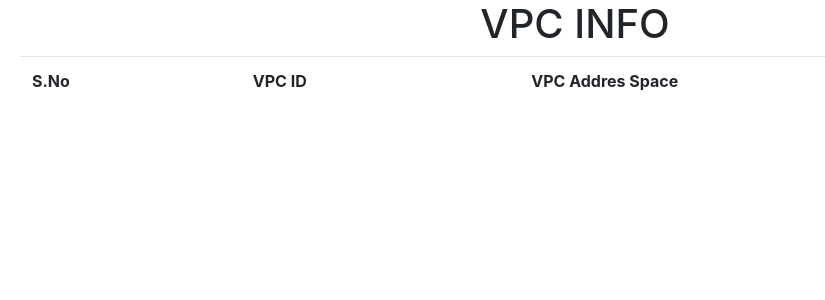
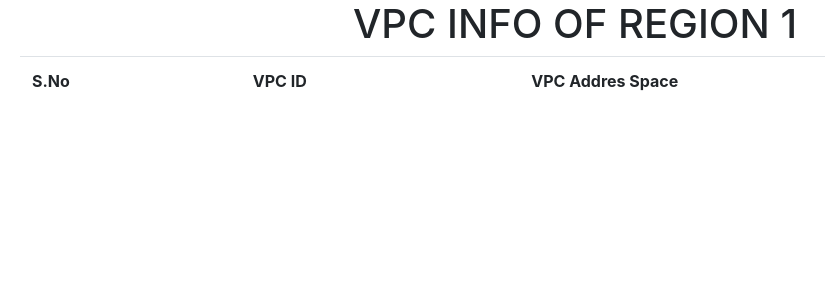
Before and after one commit to SreeVeerDevOps/python-fastapi-docker-public, a FastAPI app: page /vpcs/1 in a window 1280 px wide. Shown: the top 300 px of the page, without its empty margins (65-890 px from the left). Run offline with FastAPI, Linux system fonts and the light colour scheme; lists and menus that the app fills with data are empty; some libraries are stand-ins or nearby versions.

Commit message:
Updated Region

```diff
--- a/routers/aws.py
+++ b/routers/aws.py
@@ -43,7 +43,9 @@ def get_vpcs(request: Request, region: str):
      vpc_id = [VPC['VpcId'] for VPC in all_vpcs]
      vpc_cidr = [VPC['CidrBlock'] for VPC in all_vpcs]
      vpc_info = dict(zip(vpc_id, vpc_cidr))
-     return templates.TemplateResponse("vpc.html", {"request": request, "name": "VPC INFO", "vpc_dict": vpc_info})
+     from_region = region
+     cap_region = from_region.upper()
+     return templates.TemplateResponse("vpc.html", {"request": request, "name": "VPC INFO OF REGION","region": cap_region,  "vpc_dict": vpc_info})
 
 
 @router.get("/s3/{region}", tags=["AWS"])
--- a/templates/index.html
+++ b/templates/index.html
@@ -15,7 +15,7 @@
         <h1>Your Container Is Running Python Version: {{ python_version }}</h1><br>
         <h1>Public IP Address Of This WebApp Is: {{ IP }}</h1><br>
         <h1>This Is a From {{ branch_name }} Branch</h1><br>
-        <h1>APP VERSION 2.0</h1><br>
+        <h1>AWS ECS APP VERSION 2.0</h1><br>
         <h2>Select Region:</h2><br>
         <select id="region-select" class="form-control">
             <option value="us-east-1">US East 1</option>
--- a/templates/vpc.html
+++ b/templates/vpc.html
@@ -9,7 +9,7 @@
 </head>
 <body>
     <div class="container">
-        <center> <h1>{{ name }}</h1> </center>
+        <center> <h1>{{ name }} {{ region }}</h1> </center>
 <table class="table">
     <tr>
     <th>S.No</th>
```
Also changed, not shown: 2 other files.
